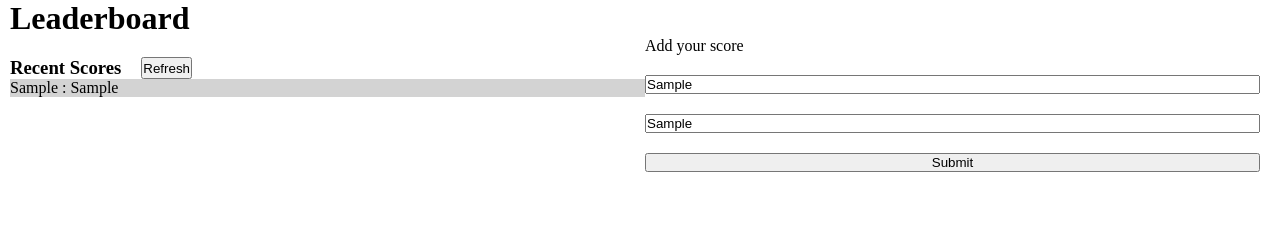
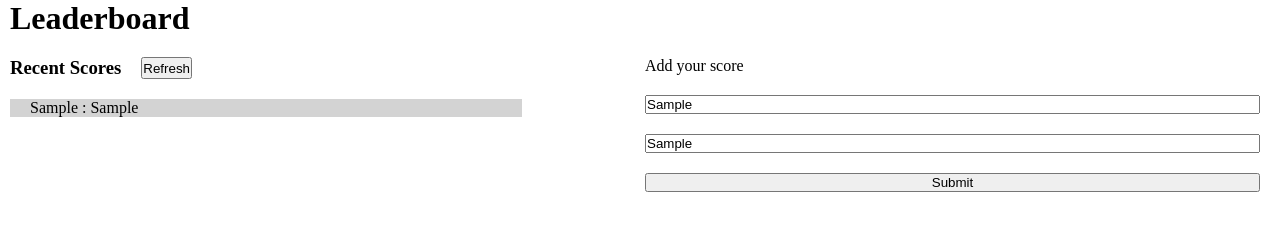
Before and after one commit to Fsher07/Leaderboard, a website built with webpack: page src/index.html in a window 1280 px wide. Both pictures are taken after typing "Sample", "Sample" into the empty fields and a click on the button "Submit". Built offline with nearby package versions, Linux system fonts and the light colour scheme.

Commit message:
Uptade readme file

```diff
--- a/src/scoreList.js
+++ b/src/scoreList.js
@@ -24,11 +24,7 @@ export default class scoreBoard {
   static displayScores = (input) => {
     const scoreList = document.querySelector('.scoreList');
     const scoreListItem = document.createElement("li");
-    if (scoreBoard.scores.indexOf(input) % 2 === 0) {
-      scoreListItem.style.backgroundColor = '#D3D3D3';
-    } else {
-      scoreListItem.style.backgroundColor = '#fff';
-    }
+    scoreListItem.className = "scoreListItem";
     scoreListItem.innerHTML = `${input.person} : ${input.score}`;
     scoreList.appendChild(scoreListItem);
   }
--- a/src/style.css
+++ b/src/style.css
@@ -4,6 +4,13 @@
   margin: 0;
   padding: 0;
 }
+
+li {
+  list-style: none;
+  max-width: 40vw;
+  padding-left: 20px;
+}
+
 /*score board styles*/
 h1 {
   margin-left: 10px;
@@ -13,12 +20,13 @@ h1 {
   display: grid;
   grid-template-columns: 1fr 1fr;
   padding-left: 10px;
+  margin-top: 20px;
 }
 
 .scoreRefresh-title {
   display: flex;
-  margin-top: 20px;
   gap: 20px;
+  margin-bottom: 20px;
 }
 
 .form {
@@ -27,3 +35,7 @@ h1 {
   gap: 20px;
   padding-right: 20px;
 }
+
+.scoreListItem:nth-child(odd) {
+  background-color: #d3d3d3;
+}
```
Also changed, not shown: README.md.
